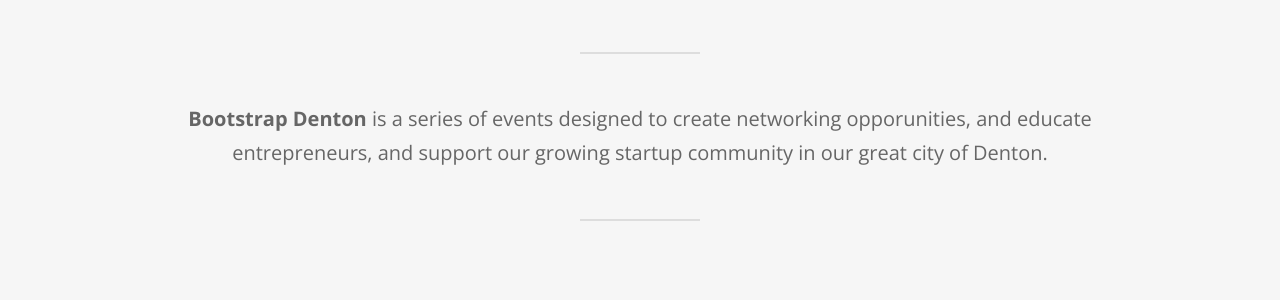
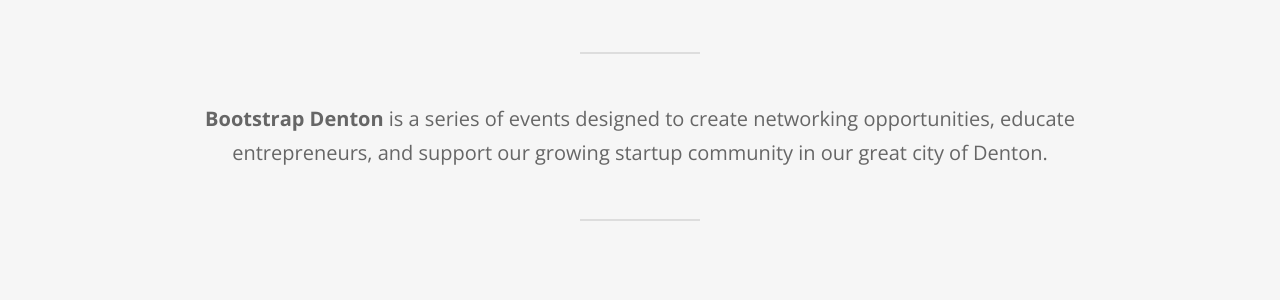
Before and after one commit to techmilldenton/bootstrapdenton-2017, a Jekyll site: the page built from index.html, in a window 1280 px wide and 900 px high, scrolled down 783 px. Shown: the part 155-455 px from the top of the window. Built offline with Jekyll 4.4.1, drawn with Linux system fonts in a browser that asks for light colours; nearby versions of some CDN libraries; some of the changed text lies outside the part shown.

Commit message:
update event section content

```diff
--- a/_config.yml
+++ b/_config.yml
@@ -2,7 +2,7 @@
 title: Bootstrap Denton
 email: info@techmill.co
 description: > # this means to ignore newlines until "baseurl:"
-  Bootstrap Denton is a series of events designed to create networking opporunities, and educate entrepreneurs, and support our growing startup community.
+  Bootstrap Denton is a series of events designed to create networking opporunities, educate entrepreneurs, and support our growing startup community.
 baseurl: "" # the subpath of your site, e.g. /blog/
 url: "http://www.bootstrapdenton.com" # the base hostname & protocol for your site
 twitter_username: techmilldenton
--- a/index.html
+++ b/index.html
@@ -80,7 +80,7 @@
       <div class="col-md-10 col-md-offset-1">
 
         <p class="headline-text">
-          <strong>Bootstrap Denton</strong> is a series of events designed to create networking opporunities, and educate entrepreneurs, and support our growing startup community in our great city of Denton.
+          <strong>Bootstrap Denton</strong> is a series of events designed to create networking opportunities, educate entrepreneurs, and support our growing startup community in our great city of Denton.
         </p>
 
       </div>
@@ -111,19 +111,19 @@
         <p>Denton is known for our creative talent, innovative workforce, and engaged citizens. We are a "Get-It-Done" group of people - scrappy businesses without fear of experimenting to find the next best idea.</p>
         <ul class="icon-list">
           <li>
-            <span class="icon-list-icon fa fa-lightbulb-o" data-animation="bounceIn"></span>
-            <h4 class="icon-list-title">Learn how</h4>
-            <p>to quickly launch your products.</p>
-          </li>
-          <li>
-            <span class="icon-list-icon fa fa-hand-o-up" data-animation="bounceIn"></span>
-            <h4 class="icon-list-title">Connect with</h4>
-            <p>a network of your peers.</p>
+            <span class="icon-list-icon fa fa-connectdevelop" data-animation="bounceIn"></span>
+            <h4 class="icon-list-title uppercase">Get involved.</h4>
+            <p>Listen to community leaders talk about what they're doing to help put Denton on the map as a technology leader in North Texas.</p>
           </li>
           <li>
             <span class="icon-list-icon fa fa-heart-o" data-animation="bounceIn"></span>
-            <h4 class="icon-list-title">Refine</h4>
-            <p>your ideas into a business strategy.</p>
+            <h4 class="icon-list-title">Know your community.</h4>
+            <p>Meet &amp; drink with other creative tech peers in Denton. If you're in need of or looking for creative talent, you'll find it here.</p>
+          </li>
+          <li>
+            <span class="icon-list-icon fa fa-lightbulb-o" data-animation="bounceIn"></span>
+            <h4 class="icon-list-title uppercase">Talk about your ideas.</h4>
+            <p>Collaboration happens here. Find your next co-founder, share your passions, and build something great. </p>
           </li>
         </ul>
       </div>
@@ -140,23 +140,29 @@
 
   <div class="container">
 
-    <h2 class="section-heading text-center">Become an overnight sensation</h2>
+    <h2 class="section-heading text-center">Event Registration</h2>
 
     <div class="row">
+      <div class="col-md-12">
+        <div style="width:100%; text-align:left;" >
+          <iframe  src="//eventbrite.com/tickets-external?eid=17232619228&ref=etckt" frameborder="0" height="260" width="100%" vspace="0" hspace="0" marginheight="5" marginwidth="5" scrolling="auto" allowtransparency="true"></iframe>
+          <div style="font-family:Helvetica, Arial; font-size:10px; padding:5px 0 5px; margin:2px; width:100%; text-align:left;" ><a class="powered-by-eb" style="color: #dddddd; text-decoration: none;" target="_blank" href="http://www.eventbrite.com/r/etckt">Powered by Eventbrite</a></div></div>
+      </div>
+      <!--
       <div class="col-md-10 col-md-offset-1">
 
-        <div class="video-embed">
+        <div class="video-embed"> -->
 
           <!-- VIDEO EMBED FROM VIMEO -->
-          <iframe class="video-async" data-source="vimeo" data-video="125621086" data-color="f3ae73" allowfullscreen></iframe>
+          <!-- <iframe class="video-async" data-source="vimeo" data-video="125621086" data-color="f3ae73" allowfullscreen></iframe> -->
 
           <!-- VIDEO EMBED FROM YOUTUBE -->
           <!-- <iframe class="video-async" data-source="youtube" data-video="lzn8z3wYw" allowfullscreen></iframe> -->
           <!-- <iframe width="560" height="315" src="https://www.youtube.com/embed/v-lzn8z3wYw?rel=0&amp;showinfo=0" frameborder="0" allowfullscreen></iframe> -->
 
-        </div>
+        <!-- </div>
 
-      </div>
+      </div> -->
     </div>
 
   </div>
@@ -391,7 +397,7 @@
           <h4 class="faq-item-heading uppercase">
             <span class="faq-item-icon-inline fa fa-comments"></span> Shops and Freelancers
           </h4>
-          <div class="faq-item-text">Mingle and talk with the local creatives and agencies in our city.</div>
+          <div class="faq-item-text">Mingle and talk with local creatives and agencies in our city.</div>
         </div>
       </div>
 
```
Also changed, not shown: 1 other file.
